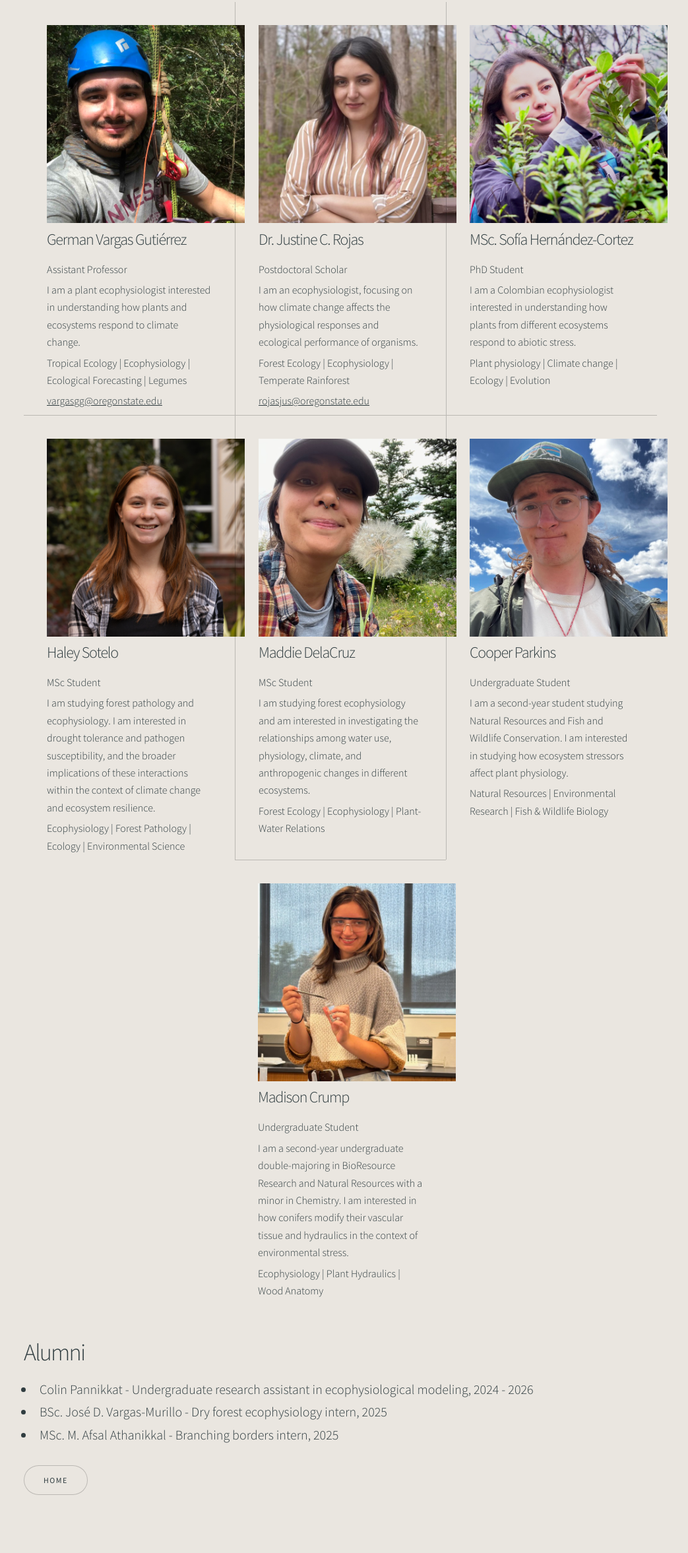
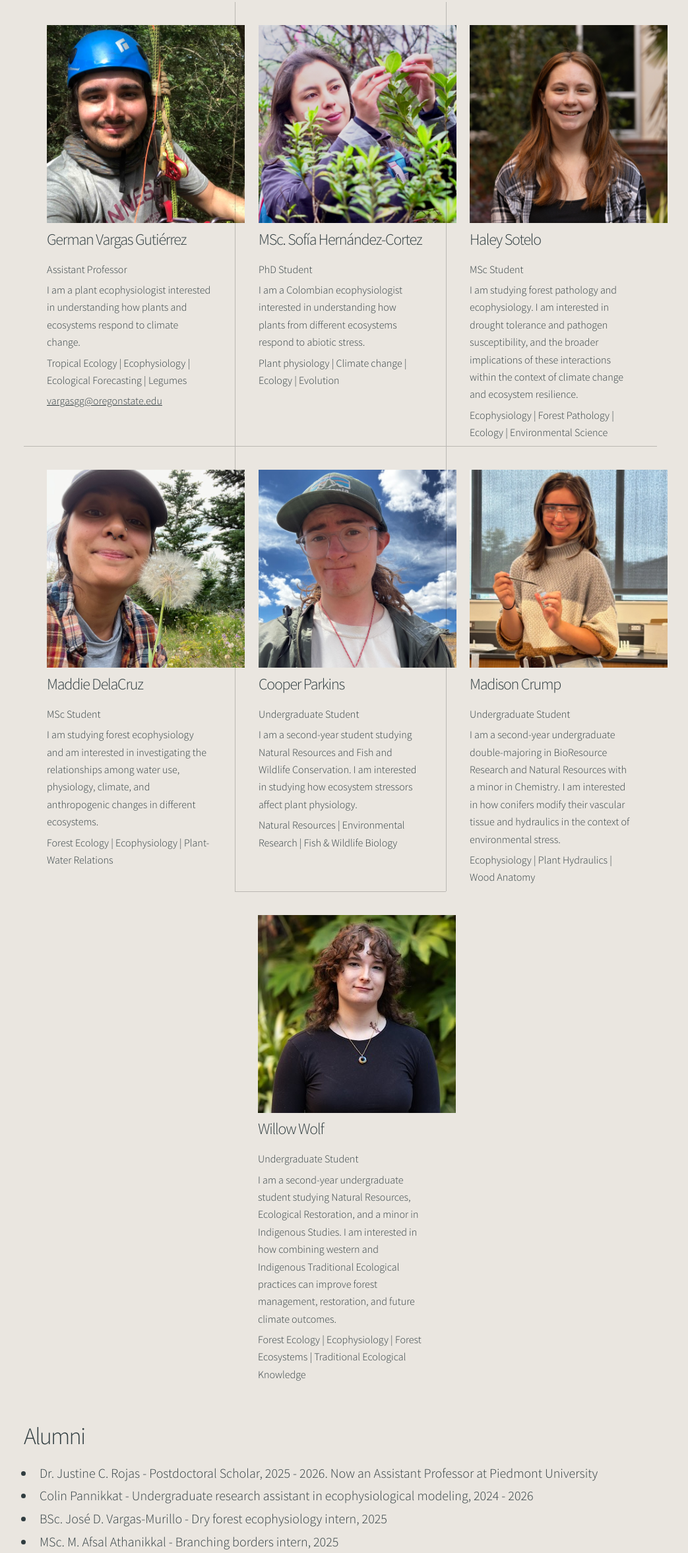
Before and after one commit to gevargu/gevargu.github.io, a plain HTML site: page people.html in a window 1280 px wide. Shown: the part 224-2578 px from the top of the page at 66% size, without its empty margins (124-1167 px from the left). Drawn offline with Linux system fonts and the light colour scheme.

Commit message:
Add Willow Wolf, move Justine Rojas to alumni, fixed-height page banners

```diff
--- a/people.html
+++ b/people.html
@@ -67,19 +67,6 @@
             <section>
                 <div class="member-photo">
                     <figure class="image-fit">
-                        <img src="./images/people/05_rojas.jpeg" alt="Dr. Justine C. Rojas" style="width: 300px; height: 300px;">
-                    </figure>
-                </div>
-                <h3>Dr. Justine C. Rojas</h3>
-                <p style="margin-bottom: 5px;">Postdoctoral Scholar</p>
-                <p style="margin-bottom: 5px;">I am an ecophysiologist, focusing on how climate change affects the physiological responses and ecological performance of organisms.</p>
-                <p style="margin-bottom: 5px;">Forest Ecology | Ecophysiology | Temperate Rainforest</p>
-                <p style="margin-bottom: 5px;"><a href="mailto:rojasjus@oregonstate.edu">rojasjus@oregonstate.edu</a></p>
-            </section>
-
-            <section>
-                <div class="member-photo">
-                    <figure class="image-fit">
                         <img src="./images/people/06_sofia.jpeg" alt="MSc. Sofía Hernández-Cortez" style="width: 300px; height: 300px;">
                     </figure>
                 </div>
@@ -142,11 +129,25 @@
 
             </section>
 
+            <section>
+                <div class="member-photo">
+                    <figure class="image-fit">
+                        <img src="./images/people/10_wolf.jpeg" alt="Willow Wolf" style="width: 300px; height: auto;">
+                    </figure>
+                </div>
+                <h3>Willow Wolf</h3>
+                <p style="margin-bottom: 5px;">Undergraduate Student</p>
+                <p style="margin-bottom: 5px;">I am a second-year undergraduate student studying Natural Resources, Ecological Restoration, and a minor in Indigenous Studies. I am interested in how combining western and Indigenous Traditional Ecological practices can improve forest management, restoration, and future climate outcomes.</p>
+                <p style="margin-bottom: 5px;">Forest Ecology | Ecophysiology | Forest Ecosystems | Traditional Ecological Knowledge</p>
+
+            </section>
+
         </div>
 
 
         <h2>Alumni</h2>
         <ul class="alumni-list">
+            <li>Dr. Justine C. Rojas - Postdoctoral Scholar, 2025 - 2026. Now an Assistant Professor at Piedmont University</li>
             <li>Colin Pannikkat - Undergraduate research assistant in ecophysiological modeling, 2024 - 2026</li>
             <li>BSc. José D. Vargas-Murillo - Dry forest ecophysiology intern, 2025</li>
             <li>MSc. M. Afsal Athanikkal - Branching borders intern, 2025</li>
```
Also changed, not shown: joinus.html (+1 -1 lines), publications.html (+1 -1 lines), images/people/10_wolf.jpeg (added), 2 other files.
